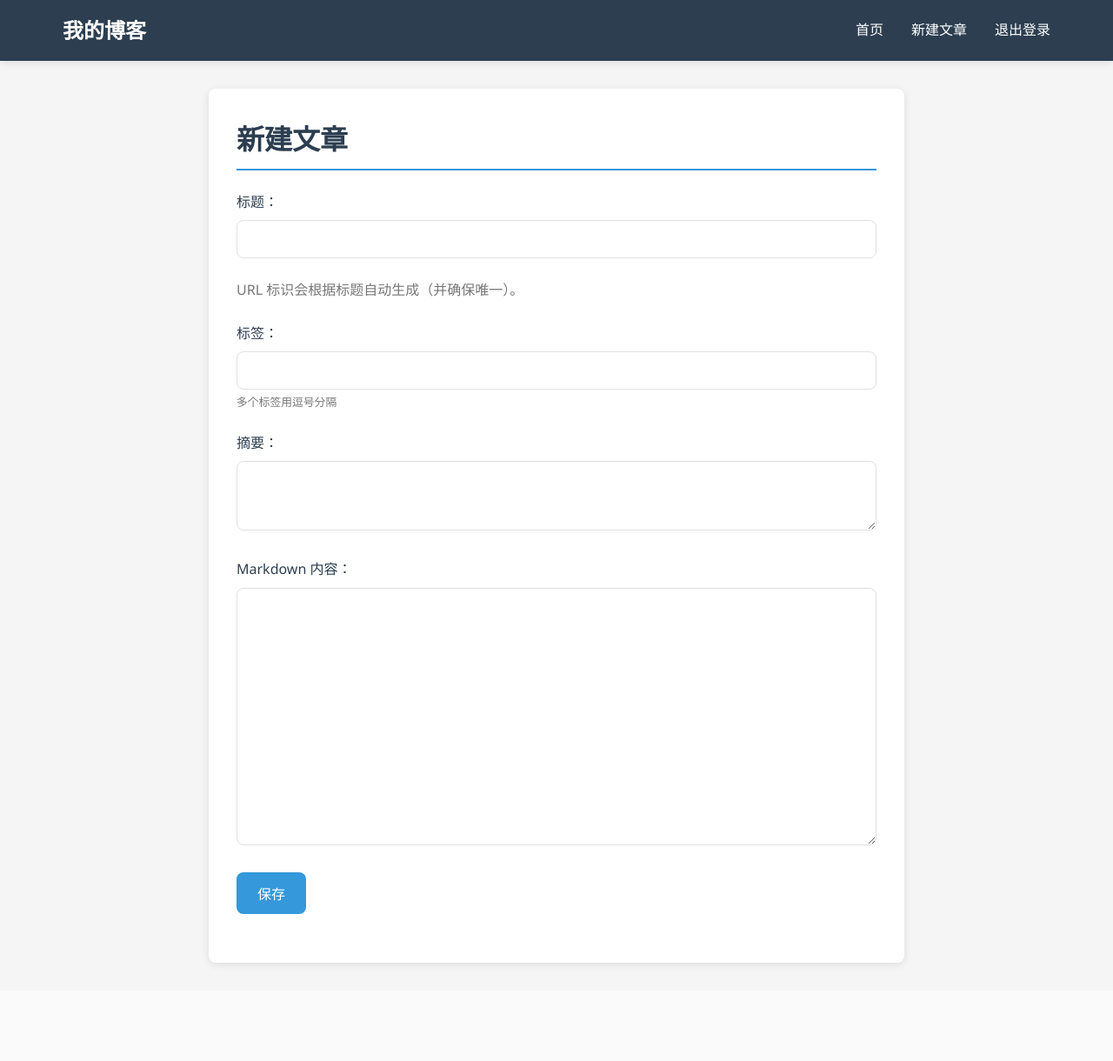
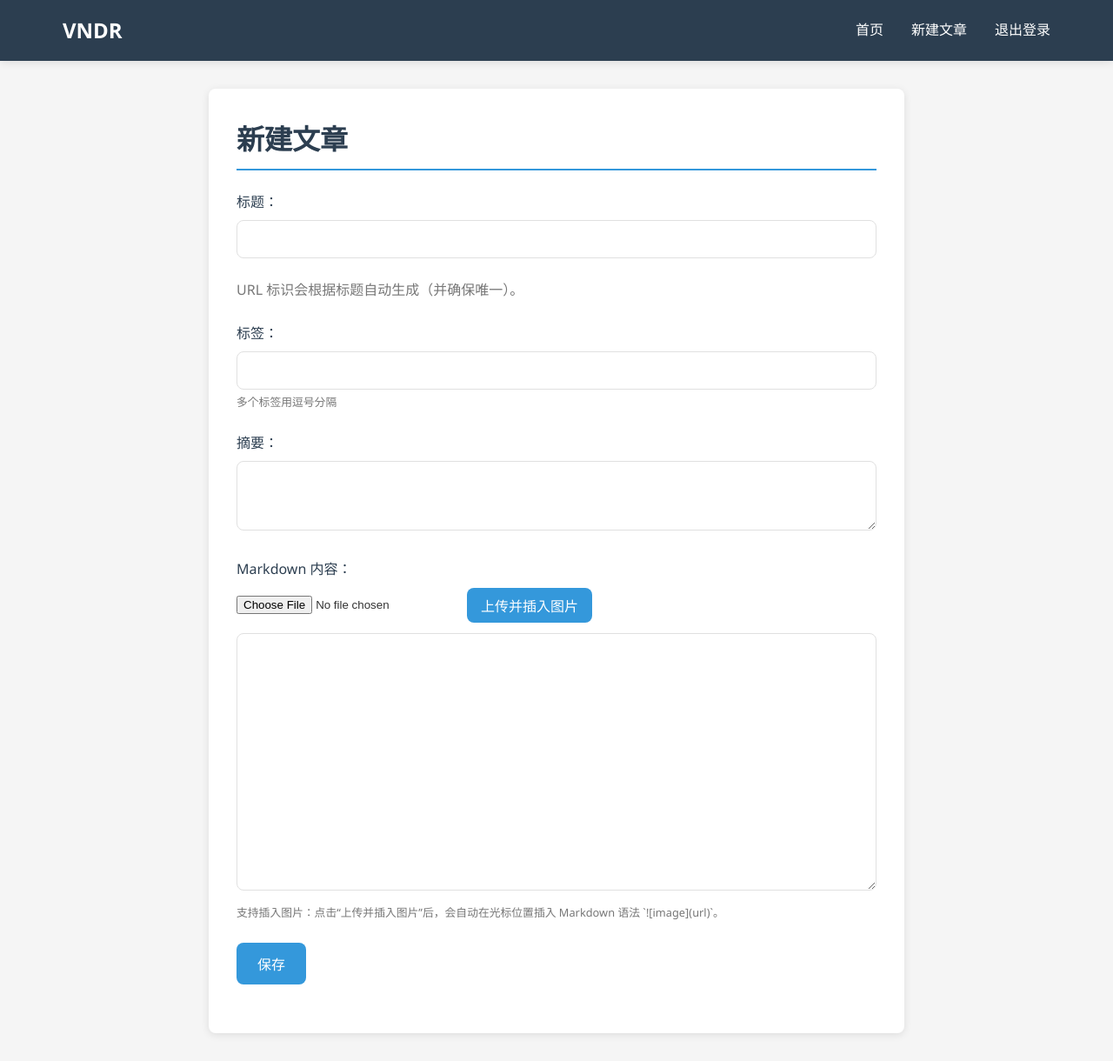
Before and after one commit to VNDR-atall/myblog, a Flask app: page /new in a window 1280 px wide. Shown: the whole page at 87% size. Before the commit the page ends 1112 px from the top, so only its background shows below. Run offline with Flask 3, Linux system fonts and the light colour scheme; the visitor is signed in with stand-in values (Sample User, id 1); some libraries are stand-ins or nearby versions.

```diff
--- a/app/templates/base.html
+++ b/app/templates/base.html
@@ -1,7 +1,7 @@
 <!DOCTYPE html>
 <html>
 <head>
-    <title>{% block title %}我的博客{% endblock %}</title>
+    <title>{% block title %}VNDR{% endblock %}</title>
     <meta charset="utf-8">
     <meta name="viewport" content="width=device-width, initial-scale=1.0">
     <style>
@@ -146,7 +146,7 @@
 <body>
     <nav>
         <div class="container">
-            <a href="{{ url_for('main.index') }}" class="logo">我的博客</a>
+            <a href="{{ url_for('main.index') }}" class="logo">VNDR</a>
             <ul>
                 <li><a href="{{ url_for('main.index') }}">首页</a></li>
                 <li><a href="{{ url_for('main.new_post') }}">新建文章</a></li>
--- a/app/templates/edit.html
+++ b/app/templates/edit.html
@@ -1,9 +1,9 @@
 {% extends "base.html" %}
 {% block title %}
     {% if post %}
-        编辑文章 - 我的博客
+        编辑文章 - VNDR
     {% else %}
-        新建文章 - 我的博客
+        新建文章 - VNDR
     {% endif %}
 {% endblock title %}
 {% block content %}
@@ -126,11 +126,93 @@
         </div>
         <div class="form-group">
             <label for="content">Markdown 内容：</label>
+            <div style="display:flex; gap: 0.75rem; align-items: center; margin: 0.5rem 0 0.75rem;">
+                <input
+                    type="file"
+                    id="imageFile"
+                    accept="image/png,image/jpeg,image/jpg,image/gif,image/svg+xml"
+                />
+                <button
+                    type="button"
+                    id="uploadBtn"
+                    class="submit-btn"
+                    style="padding: 0.5rem 1rem;"
+                >上传并插入图片</button>
+                <span id="uploadStatus" style="color:#777; font-size:0.9rem;"></span>
+            </div>
             <textarea name="content" id="content" rows="15" cols="80" required>{{ content if content else '' }}</textarea>
+            <small style="margin-top: 0.5rem;">
+                支持插入图片：点击“上传并插入图片”后，会自动在光标位置插入 Markdown 语法 `![image](url)`。
+            </small>
         </div>
         <div class="form-group">
             <button type="submit" class="submit-btn">保存</button>
         </div>
     </form>
 </div>
+
+<script>
+    const uploadBtn = document.getElementById('uploadBtn');
+    const imageFile = document.getElementById('imageFile');
+    const uploadStatus = document.getElementById('uploadStatus');
+    const contentTextarea = document.getElementById('content');
+
+    function insertAtCursor(textarea, text) {
+        const start = textarea.selectionStart ?? textarea.value.length;
+        const end = textarea.selectionEnd ?? textarea.value.length;
+        const before = textarea.value.slice(0, start);
+        const after = textarea.value.slice(end);
+        textarea.value = before + text + after;
+        const newPos = start + text.length;
+        textarea.focus();
+        textarea.setSelectionRange(newPos, newPos);
+    }
+
+    uploadBtn.addEventListener('click', async () => {
+        const file = imageFile.files && imageFile.files[0];
+        if (!file) {
+            alert('请先选择一张图片文件。');
+            return;
+        }
+
+        uploadBtn.disabled = true;
+        uploadStatus.textContent = '上传中...';
+
+        try {
+            const formData = new FormData();
+            formData.append('file', file);
+
+            const resp = await fetch('{{ url_for("main.upload_image") }}', {
+                method: 'POST',
+                body: formData
+            });
+
+            if (!resp.ok) {
+                // 未登录会返回 401 JSON
+                if (resp.status === 401) {
+                    alert('需要管理员登录后才能上传图片。');
+                    uploadStatus.textContent = '';
+                    return;
+                }
+                const text = await resp.text();
+                throw new Error(text || `upload failed: HTTP ${resp.status}`);
+            }
+
+            const data = await resp.json();
+            const url = data && data.location;
+            if (!url) throw new Error('upload failed: missing location');
+
+            const markdown = `\n![image](${url})\n`;
+            insertAtCursor(contentTextarea, markdown);
+            uploadStatus.textContent = '已插入图片链接。';
+        } catch (e) {
+            console.error(e);
+            alert('图片上传失败，请稍后重试。');
+            uploadStatus.textContent = '';
+        } finally {
+            uploadBtn.disabled = false;
+            // 允许连续上传不同文件：不强制清空选择
+        }
+    });
+</script>
 {% endblock content %}
--- a/app/templates/error.html
+++ b/app/templates/error.html
@@ -1,5 +1,5 @@
 {% extends "base.html" %}
-{% block title %}错误 - 我的博客{% endblock title %}
+{% block title %}错误 - VNDR{% endblock title %}
 {% block content %}
 <div class="form-container" style="max-width: 720px;">
     <h1>发生错误</h1>
--- a/app/templates/index.html
+++ b/app/templates/index.html
@@ -1,5 +1,5 @@
 {% extends "base.html" %}
-{% block title %}首页 - 我的博客{% endblock title %}
+{% block title %}首页 - VNDR{% endblock title %}
 {% block content %}
 <style>
     /* 文章列表样式 */
--- a/app/templates/login.html
+++ b/app/templates/login.html
@@ -1,5 +1,5 @@
 {% extends "base.html" %}
-{% block title %}登录 - 我的博客{% endblock title %}
+{% block title %}登录 - VNDR{% endblock title %}
 {% block content %}
 <h1>管理员登录</h1>
 
--- a/app/templates/post.html
+++ b/app/templates/post.html
@@ -1,5 +1,5 @@
 {% extends "base.html" %}
-{% block title %}{{ post.title }} - 我的博客{% endblock title %}
+{% block title %}{{ post.title }} - VNDR{% endblock title %}
 {% block content %}
 <style>
     /* 文章详情样式 */
```
Also changed, not shown: content/posts/test-picture-import.md (added, +6 -0 lines), content/posts/test6-2.md (+1 -0 lines), README.md, 1 other file.
